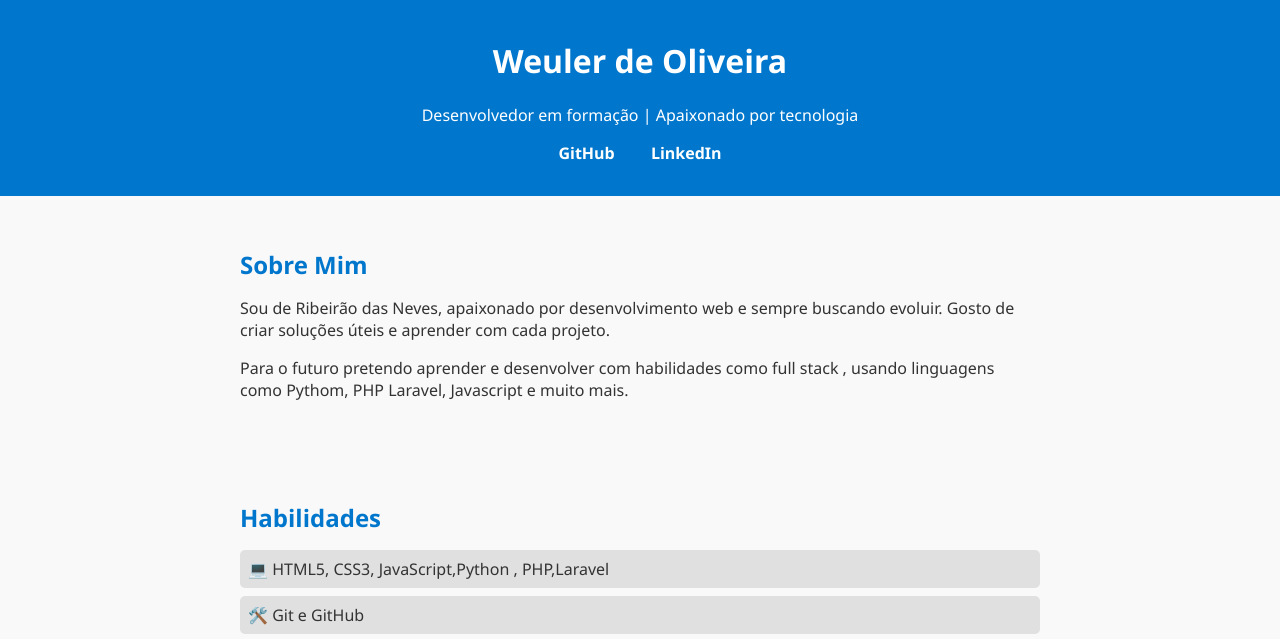
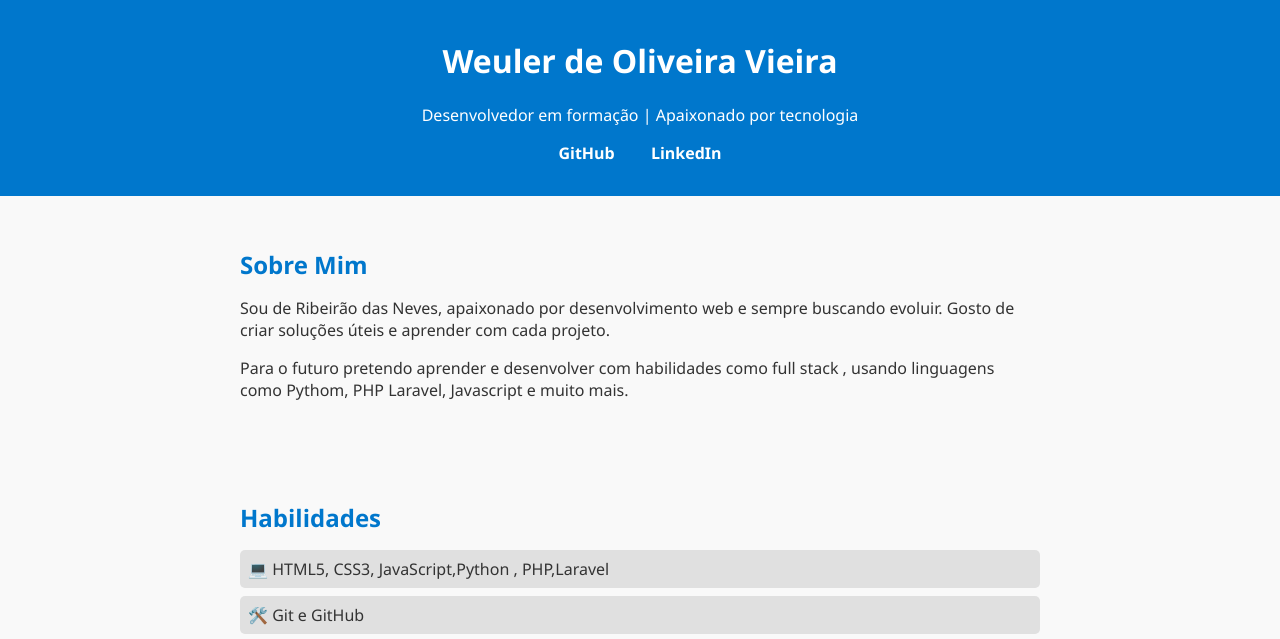
Before and after one commit to Weuler007/objetivos.html, a plain HTML site: page index.html in a window 1280 px wide. Shown: the part 161-800 px from the top of the page. Drawn offline with Linux system fonts and the light colour scheme.

Commit message:
adicionando sobre nome

```diff
--- a/index.html
+++ b/index.html
@@ -9,7 +9,7 @@
 <body>
   <header>
     <img src="weuler.jpg" alt="Foto de Weuler" class="perfil" width="100px" />
-    <h1>Weuler de Oliveira</h1>
+    <h1>Weuler de Oliveira Vieira</h1>
     <p>Desenvolvedor em formação | Apaixonado por tecnologia</p>
     <nav>
       <a href="https://github.com/weuler007" target="_blank">GitHub</a>
```
